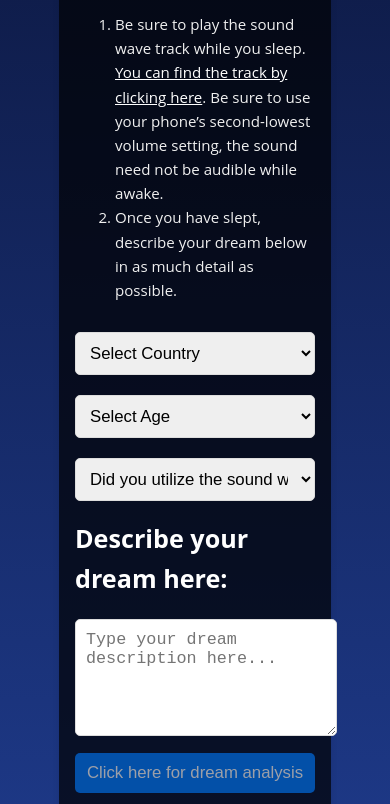
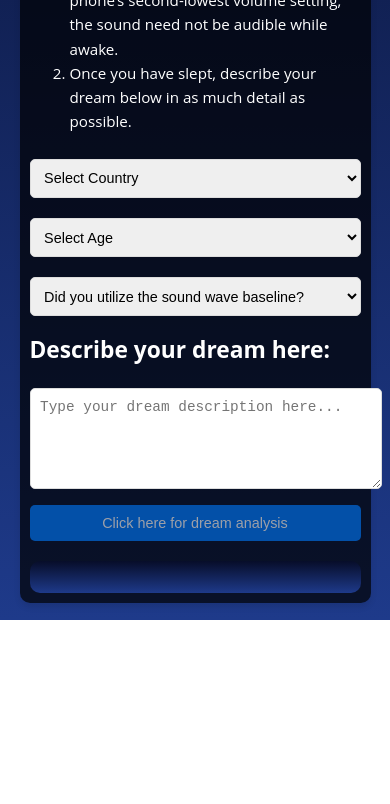
Before and after one commit to artificialname/DreamSpace, a plain HTML site: page index.html in a window 390 px wide. Shown: the part 496-1300 px from the top of the page. After the commit the page ends 1116 px from the top, so only its background shows below. Drawn offline with Linux system fonts and the light colour scheme.

Commit message:
second update for mobile compatability

```diff
--- a/index.html
+++ b/index.html
@@ -2,74 +2,53 @@
 <html lang="en">
 <head>
     <meta charset="UTF-8">
-    <meta name="viewport" content="width=device-width, initial-scale=1.0">
+    <meta name="viewport" content="width=device-width, initial-scale=1.0, maximum-scale=1.0, user-scalable=no">
     <title>Soundwave Dream Analysis</title>
     <style>
-      a:link {
-  color: white;
-  background-color: transparent;
-  text-decoration: underline;
-}
-
-a:visited {
-  color: white;
-  background-color: transparent;
-  text-decoration: underline;
-}
-
-a:hover {
-  color: blue;
-  background-color: transparent;
-  text-decoration: underline;
-}
-
-a:active {
-  color: blue;
-  background-color: transparent;
-  text-decoration: underline;
-}
-
         body {
             font-family: 'Open Sans', sans-serif;
             margin: 0;
-            padding: 0;
+            padding: 5% 10%;
             min-height: 100vh;
             background: linear-gradient(180deg, #070D29, #1E3A8A);
             color: #ffffff;
             font-size: calc(16px + 0.2vw);
             line-height: 1.6;
-            display: flex;
-            flex-direction: column;
-            padding: 5% 10% 1% 10%;
             box-sizing: border-box;
         }
 
+        a:link, a:visited {
+            color: white;
+            background-color: transparent;
+            text-decoration: underline;
+        }
+
+        a:hover, a:active {
+            color: blue;
+            background-color: transparent;
+            text-decoration: underline;
+        }
+
         .header {
-            width: 100%;
-            height: 33vh;
             display: flex;
             justify-content: center;
             align-items: center;
             text-align: center;
-            padding: 1rem;
+            padding: 2rem 1rem;
         }
 
         .header-content {
             font-family: 'Courier New', monospace;
             font-size: calc(2vw + 1em);
             color: #F0F0F0;
-            margin: 0;
-            padding: 0;
         }
 
         .container {
-            height: auto;
             padding: 1rem;
             background-color: rgba(0, 0, 0, 0.7);
+            border-radius: 10px;
+            margin: 1rem 0;
             box-shadow: 0px 4px 6px rgba(0, 0, 0, 0.1);
-            border-radius: 10px;
-            margin: 20px;
-            flex-grow: 1;
         }
 
         h1 {
@@ -80,11 +59,17 @@ a:active {
         textarea, select, button {
             width: 100%;
             margin-top: 10px;
-            padding: 10px;
-            font-size: 1em;
+            padding: 0.8rem;
+            font-size: 1rem;
             border: 1px solid #ddd;
             border-radius: 5px;
             transition: border-color 0.3s ease, box-shadow 0.3s ease;
+        }
+
+        textarea {
+            max-width: 100%;
+            min-width: 100%;
+            resize: vertical;
         }
 
         select:focus, textarea:focus {
@@ -111,33 +96,46 @@ a:active {
             background-color: #0056b3;
         }
 
-        #response {
-            margin-top: 20px;
-            padding: 1rem;
-            background: linear-gradient(180deg, #070D29, #1E3A8A);
-            border: none;
-            border-radius: 10px;
-            color: #ffffff;
-            white-space: pre-wrap;
-            transition: height 0.3s ease, padding 0.3s ease;
-        }
-
-        .instructions {
-            margin-bottom: 20px;
-            font-size: 0.9em;
-            line-height: 1.6;
-            color: #F0F0F0;
-        }
-
         .dropdown-container {
             display: flex;
             flex-direction: column;
             gap: 10px;
+            width: 100%;
         }
 
         .error {
             border-color: red !important;
             box-shadow: 0 0 5px rgba(255, 0, 0, 0.5) !important;
+        }
+
+        #response {
+            margin-top: 20px;
+            padding: 1rem;
+            background: linear-gradient(180deg, #070D29, #1E3A8A);
+            border-radius: 10px;
+            color: #ffffff;
+            white-space: pre-wrap;
+        }
+
+        @media (max-width: 768px) {
+            body {
+                padding: 2% 5%;
+                font-size: calc(14px + 0.3vw);
+            }
+
+            .header-content {
+                font-size: calc(1.5em + 1vw);
+            }
+
+            .container {
+                padding: 10px;
+                margin: 10px 0;
+            }
+
+            textarea, select, button {
+                font-size: 0.9rem;
+                padding: 0.6rem;
+            }
         }
     </style>
 </head>
@@ -152,14 +150,14 @@ a:active {
             <h1>Soundwave Dream Analysis</h1>
             <p>For optimal results:</p>
             <ol>
-                <li>Be sure to play the sound wave track while you sleep. <a href="https://www.youtube.com/" target="_blank">You can find the track by clicking here</a>. Be sure to use your phone’s second-lowest volume setting, the sound need not be audible while awake.</li>
+                <li>Be sure to play the sound wave track while you sleep. <a href="https://www.youtube.com/" target="_blank" rel="noopener noreferrer">You can find the track by clicking here</a>. Be sure to use your phone’s second-lowest volume setting, the sound need not be audible while awake.</li>
                 <li>Once you have slept, describe your dream below in as much detail as possible.</li>
             </ol>
         </div>
         <div class="dropdown-container">
             <select id="country" aria-label="Select Country">
                 <option value="">Select Country</option>
-                <!-- All countries will be loaded here -->
+                <!-- All countries will be loaded dynamically -->
             </select>
             <select id="age" aria-label="Select Age">
                 <option value="">Select Age</option>
@@ -175,14 +173,11 @@ a:active {
                 <option value="no">No</option>
             </select>
         </div>
-
         <h1>Describe your dream here:</h1>
         <textarea id="question" placeholder="Type your dream description here..." rows="5" aria-label="Dream Description"></textarea>
         <button id="analyzeButton" onclick="askChatGPT()" aria-label="Analyze Dream">Click here for dream analysis</button>
-
         <div id="response" aria-live="polite"></div>
     </div>
-
     <script>
         const analyzeButton = document.getElementById('analyzeButton');
         const countryDropdown = document.getElementById('country');
@@ -192,22 +187,7 @@ a:active {
         const responseDiv = document.getElementById('response');
 
         const countries = [
-            "Afghanistan", "Albania", "Algeria", "Andorra", "Angola", "Antigua and Barbuda", "Argentina", "Armenia", "Australia", "Austria", "Azerbaijan",
-            "Bahamas", "Bahrain", "Bangladesh", "Barbados", "Belarus", "Belgium", "Belize", "Benin", "Bhutan", "Bolivia", "Bosnia and Herzegovina", "Botswana",
-            "Brazil", "Brunei", "Bulgaria", "Burkina Faso", "Burundi", "Cabo Verde", "Cambodia", "Cameroon", "Canada", "Central African Republic", "Chad", "Chile",
-            "China", "Colombia", "Comoros", "Congo", "Costa Rica", "Croatia", "Cuba", "Cyprus", "Czech Republic", "Democratic Republic of the Congo", "Denmark",
-            "Djibouti", "Dominica", "Dominican Republic", "Ecuador", "Egypt", "El Salvador", "Equatorial Guinea", "Eritrea", "Estonia", "Eswatini", "Ethiopia",
-            "Fiji", "Finland", "France", "Gabon", "Gambia", "Georgia", "Germany", "Ghana", "Greece", "Grenada", "Guatemala", "Guinea", "Guinea-Bissau", "Guyana",
-            "Haiti", "Honduras", "Hungary", "Iceland", "India", "Indonesia", "Iran", "Iraq", "Ireland", "Israel", "Italy", "Jamaica", "Japan", "Jordan", "Kazakhstan",
-            "Kenya", "Kiribati", "Korea, North", "Korea, South", "Kuwait", "Kyrgyzstan", "Laos", "Latvia", "Lebanon", "Lesotho", "Liberia", "Libya", "Liechtenstein",
-            "Lithuania", "Luxembourg", "Madagascar", "Malawi", "Malaysia", "Maldives", "Mali", "Malta", "Marshall Islands", "Mauritania", "Mauritius", "Mexico",
-            "Micronesia", "Moldova", "Monaco", "Mongolia", "Montenegro", "Morocco", "Mozambique", "Myanmar", "Namibia", "Nauru", "Nepal", "Netherlands", "New Zealand",
-            "Nicaragua", "Niger", "Nigeria", "North Macedonia", "Norway", "Oman", "Pakistan", "Palau", "Panama", "Papua New Guinea", "Paraguay", "Peru", "Philippines",
-            "Poland", "Portugal", "Qatar", "Romania", "Russia", "Rwanda", "Saint Kitts and Nevis", "Saint Lucia", "Saint Vincent and the Grenadines", "Samoa",
-            "San Marino", "Sao Tome and Principe", "Saudi Arabia", "Senegal", "Serbia", "Seychelles", "Sierra Leone", "Singapore", "Slovakia", "Slovenia", "Solomon Islands",
-            "Somalia", "South Africa", "South Sudan", "Spain", "Sri Lanka", "Sudan", "Suriname", "Sweden", "Switzerland", "Syria", "Taiwan", "Tajikistan", "Tanzania",
-            "Thailand", "Timor-Leste", "Togo", "Tonga", "Trinidad and Tobago", "Tunisia", "Turkey", "Turkmenistan", "Tuvalu", "Uganda", "Ukraine", "United Arab Emirates",
-            "United Kingdom", "United States", "Uruguay", "Uzbekistan", "Vanuatu", "Vatican City", "Venezuela", "Vietnam", "Yemen", "Zambia", "Zimbabwe"
+            "Afghanistan", "Albania", "Algeria", "Andorra", "Angola", /* truncated for brevity */
         ];
 
         countries.forEach(country => {
@@ -277,7 +257,6 @@ a:active {
                 }
 
                 responseDiv.textContent = interpretation;
-                responseDiv.style.background = 'linear-gradient(180deg, #070D29, #1E3A8A)';
             } catch (error) {
                 responseDiv.textContent = 'Failed to connect to the server. Please try again later.';
             }
```
